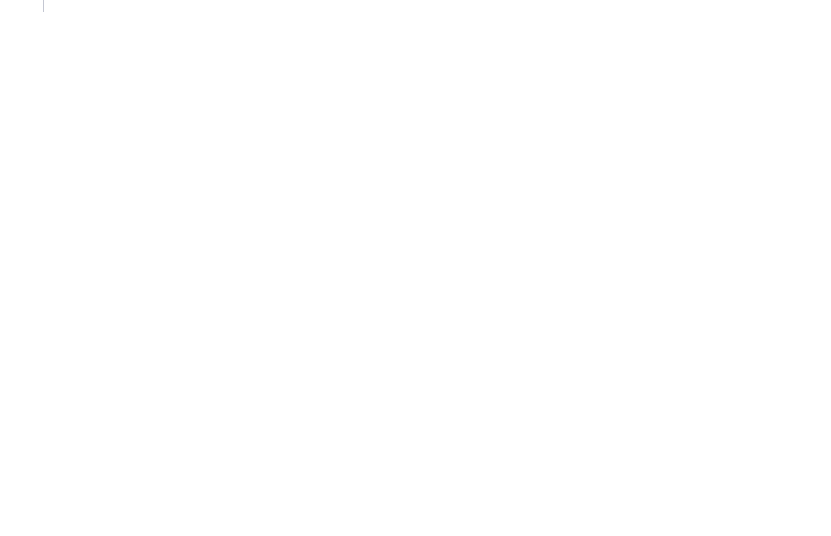
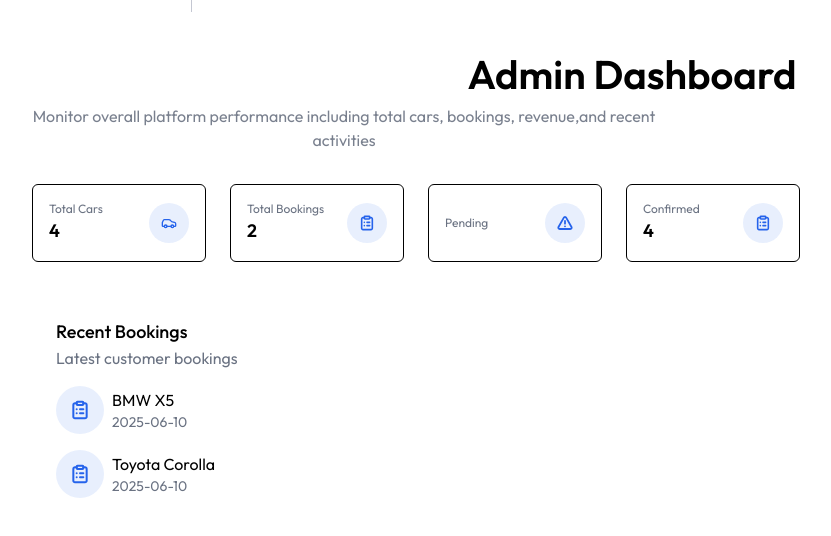
Before and after one commit to Manoj-M19/Car-Rental, a React app in the folder frontend/: page /owner in a window 1280 px wide. Shown: the part 848-1384 px from the top of the page, without its empty margins (8-839 px from the left). Before the commit the page ends 860 px from the top, so only its background shows below. Built offline with nearby package versions, Linux system fonts and the light colour scheme; the HTML template or start-up script is replaced by a standard one.

Commit message:
added Dashboard

```diff
--- a/frontend/src/components/owner/NavbarOwner.jsx
+++ b/frontend/src/components/owner/NavbarOwner.jsx
@@ -5,7 +5,7 @@
 const NavbarOwner = () => {
   const user = dummyUserData;
   return (
-    <div className="flex items-center justify-between px-6 md:px-10 py-4 text-gray-500 border-borderColor relative transition-all">
+    <div className="flex  items-center justify-between px-6 md:px-10 py-4 text-gray-500 border-borderColor relative transition-all">
       <Link to="/">
         <img src={assets.logo} alt="" className="h-7" />
       </Link>
--- a/frontend/src/components/owner/Sidebar.jsx
+++ b/frontend/src/components/owner/Sidebar.jsx
@@ -15,11 +15,11 @@
     }
 
   return (
-    <div className='relative min-h-screen md:flex flex-col items-center pt-8 max-w-13 md:max:-w-60 w-full border-r border-borderColor text-sm'>
+    <div className='relative min-h-screen md:flex flex-col  items-center pt-8  max-w-50 md:max:-w-60 w-full border-r border-borderColor text-sm'>
 
       <div className='group relative'>
         <label htmlFor='image'>
-          <img src={image ? URL.createObjectURL(image) : user?.image || "https://images.unsplash.com/photo-1633332755192-727a05c4013d?q=80&w=300"} alt=''/>
+          <img src={image ? URL.createObjectURL(image) : user?.image || "https://images.unsplash.com/photo-1633332755192-727a05c4013d?q=80&w=300"} alt='' className='h-9 md:h-14 w-9 md:w-14 rounded-full mx-auto'/>
            <input type='file' id='image' accept='image/*' hidden onChange={e=> setImage(e.target.files[0])}></input>
 
            <div className='absolute hidden top-0 right-0 left-0 bottom-0 bg-black/10 rounded-full group-hover:flex items-center justify-center cursor-pointer'>
--- a/frontend/src/pages/owner/Dashboard.jsx
+++ b/frontend/src/pages/owner/Dashboard.jsx
@@ -1,11 +1,71 @@
-import React from 'react'
+import { useEffect, useState } from "react";
+import { assets, dummyDashboardData } from "../../assets/assets";
+import Title from "../../components/Title";
 
 const Dashboard = () => {
-  return (
-    <div>
+  const [data, setData] = useState({
+    totalCars: 0,
+    totalBookings: 0,
+    pendingBooking: 0,
+    completedBookings: 0,
+    recentBookings: [],
+    monthlyRevenue: 0,
+  });
 
+  const dashboardCards = [
+    { title: "Total Cars", value: data.totalCars, icon: assets.carIconColored },
+    { title: "Total Bookings", value: data.totalBookings, icon: assets.listIconColored },
+    { title: "Pending", value: data.pendingBooking, icon: assets.cautionIconColored },
+    { title: "Confirmed", value: data.totalCars, icon: assets.listIconColored },
+  ];
+
+  useEffect(() => {
+    setData(dummyDashboardData);
+  }, []);
+
+  return <div className="px-4 pt-10 md:px-10 flex-1">
+   <Title  title="Admin Dashboard" subTitle="Monitor overall platform performance including total cars, bookings, revenue,and recent activities"/>
+
+   <div className="grid sm:grid-cols-2 md:grid-cols-3 lg:grid-cols-4 gap-6 my-8 max-w-3xl">
+
+    {dashboardCards.map((card,index)=>(
+      <div key={index} className="flex gap-2 items-center justify-between p-4 rounded-md border borderColor">
+        <div>
+          <h1 className="text-xs text-gray-500">{card.title}</h1>
+          <p className="text-lg font-semibold">{card.value}</p>
+        </div>
+        <div className="flex items-center justify-center w-10 h-10 rounded-full bg-primary/10">
+        <img src={card.icon} alt="" className='h-4 w-4'/>
+
+        </div>
+      </div>
+    ))}
+   </div>
+   <div className="flex flex-wrap items-start gap-6 mb-8 w-full">
+    <div className="p-4 md:p-6 border-borderColor rounded-md max-w-lg w-full">
+      <h1 className="text-lg font-medium"> Recent Bookings </h1>
+      <p className="text-gray-500"> Latest customer bookings </p>
+      {data.recentBookings.map((booking,index)=>(
+        <div key={index} className="mt-4 flex items-center justify-between">
+        <div className="flex items-center gap-2">
+          <div className="hidden md:flex items-center justify-center w-12 h-12 rounded-full bg-primary/10">
+            <img src={assets.listIconColored} alt="" className="h-5 w-5"/>
+          </div>
+          <div>
+            <p>{booking.car.brand} {booking.car.model}</p>
+            <p className="text-sm text-gray-500"> {booking.createdAt.split('T')[0]}</p>
+          </div>
+
+        </div>
+
+        </div>
+      ))}
+      <div>
+
+      </div>
     </div>
-  )
-}
+   </div>
+  </div>;
+};
 
-export default Dashboard
+export default Dashboard;
```
